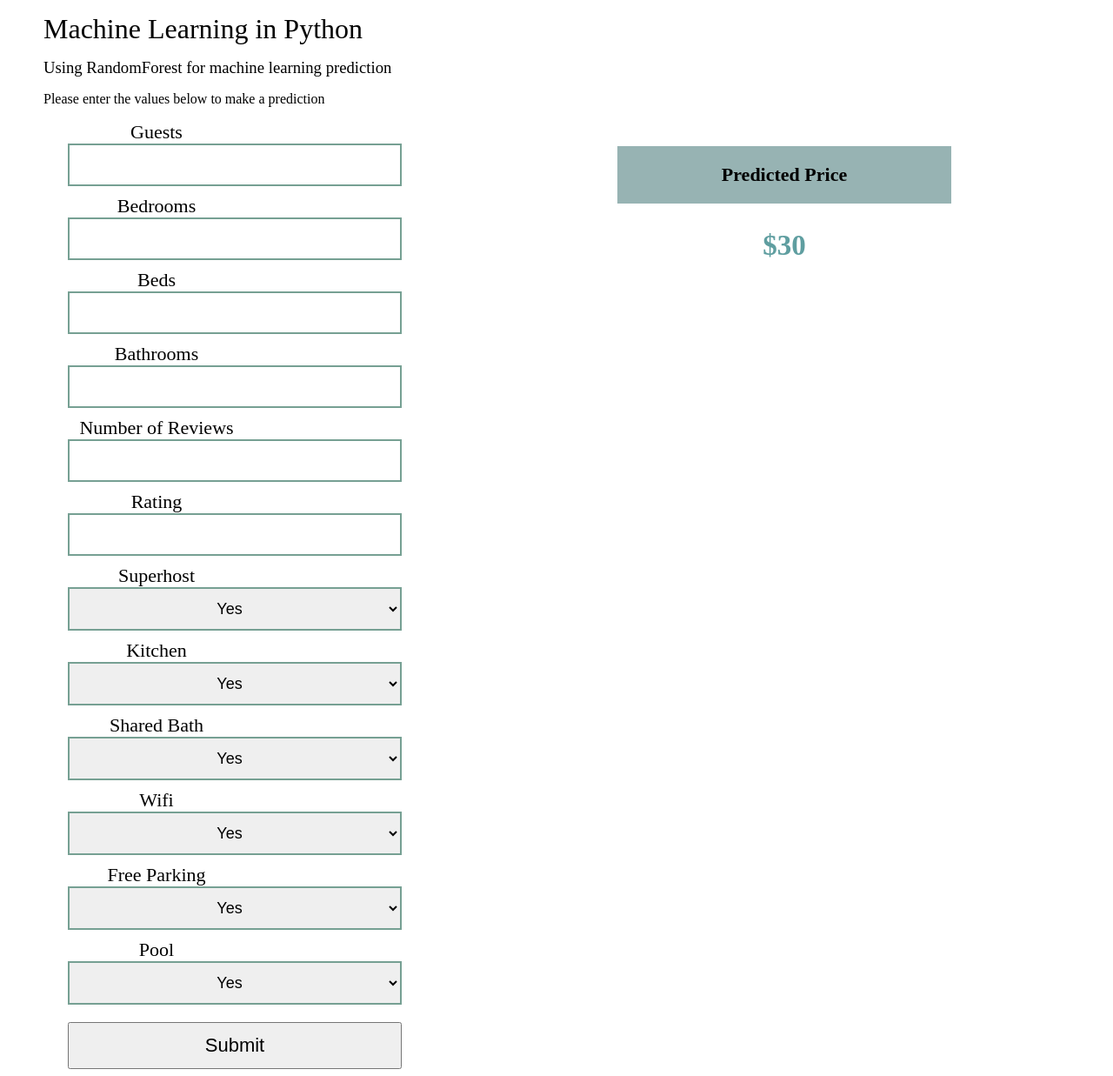
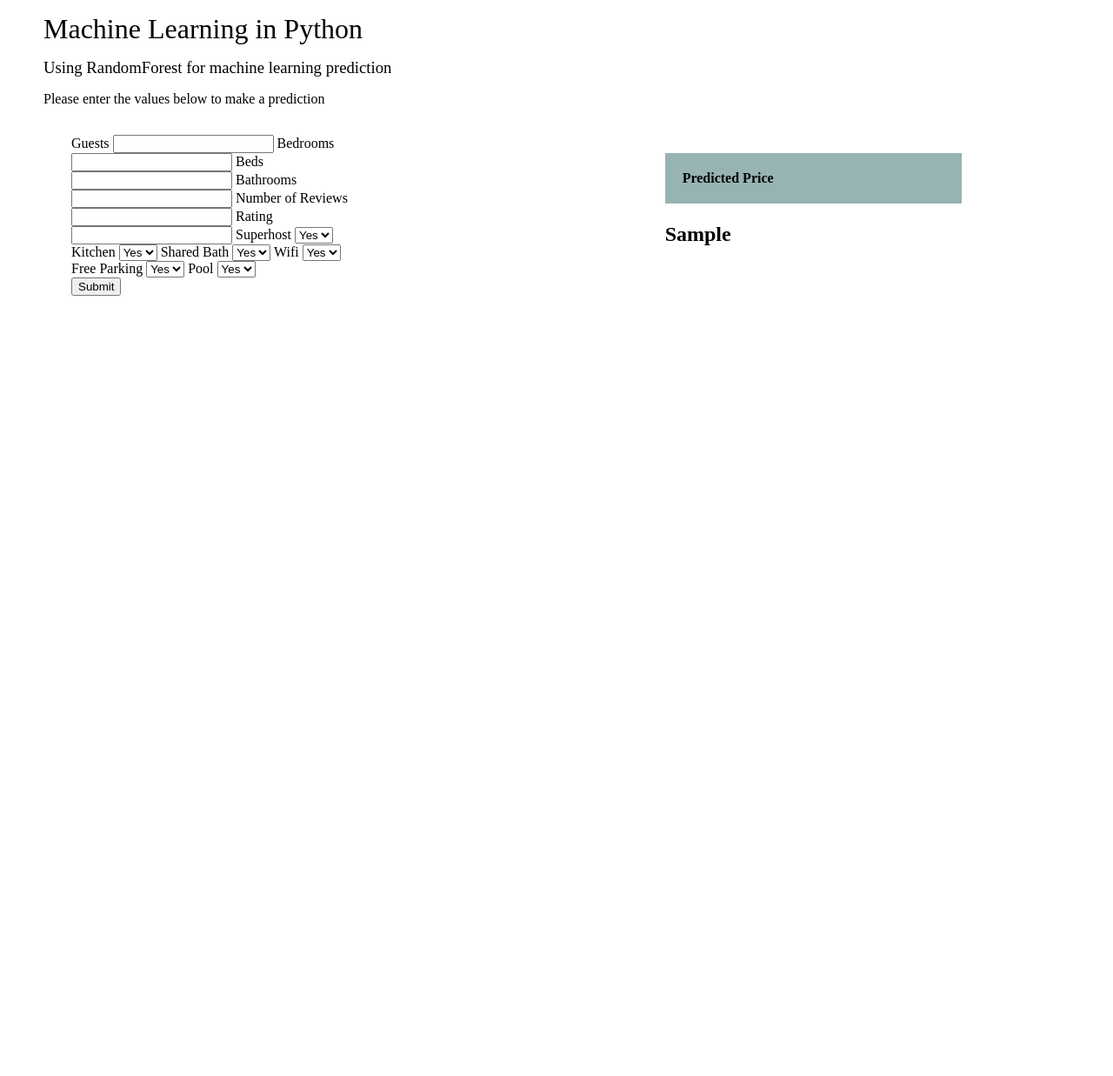
Before and after one commit to wkirui/ML-Model, a Flask app: template templates/index.html in a window 1280 px wide; the page is wider, and only the part inside the window is pictured. Shown: that part at 87% size. After the commit the page ends 340 px from the top of that part, so only its background shows below. Run offline with Flask 2, Linux system fonts and the light colour scheme; the template is opened without the code that fills it: most values are stand-ins (such as "Sample title", 1, 10 or a date in 2020); parts of the project's set-up code (start-up, migrations or seed data) failed here and were passed over.

Commit message:
some layout changes

```diff
--- a/app.py
+++ b/app.py
@@ -58,6 +58,9 @@ def predict():
     predicted_price = np.round(model.predict(new_submission_tf)[0],0)
     print('$'+str(predicted_price))
 
-    return redirect('/')
+    # update values html
+    return render_template('index.html', predicted_value='$ {} /night'.format(predicted_price))
+
+    # return redirect('/')
 if __name__ == "__main__":
     app.run()
--- a/static/styles/style.css
+++ b/static/styles/style.css
@@ -12,78 +12,21 @@ h4 {
     padding: 20px;
     box-sizing: border-box;
 }
-/* form{
-    align-items: center;
-    text-align: center;
-} */
-
-input{
-    width: 30vw;
-}
-input[type=number]{
-    /* width: 80px; */
-    font-size: 18px;
-    padding: 12px 20px;
-    margin-left: 8px;
-    margin-bottom: 10px;
-    border: 2px solid rgb(118, 160, 147);
-    box-sizing: border-box;
-    text-align: center;
-}
-input[type=number]:hover{
-    background-color: rgb(227, 233, 240);
+.prediction-container{
+    margin: 2rem;
+    width: 80vw;
+    display: grid;
+    grid-template-columns: 1fr 1fr 1fr;
+    grid-template-rows: 1fr 1fr 1fr;
 }
 
-select {
-    width:30vw;
-    font-size: 18px;
-    padding: 12px 20px;
-    margin-left: 8px;
-    margin-bottom: 10px;
-    border: 2px solid rgb(118, 160, 147);
-    box-sizing: border-box;
-    text-align: center;
-}
-
-input[type=submit]{
-    font-size: 22px;
-    width: 30vw;
-    padding: 12px 20px;
-    margin-left: 8px;
-    margin-top: 10px;
-
-
-}
-input[type=submit]:hover{
-    background-color:sandybrown;
-}
-#new-predictions{
-    font-size: 22px;
-    width: 30vw;
-    display: grid;
-    gap: 20px;
-    text-align: center;
-    margin-left: 20px;
-    margin-right: 20px;
-    grid-template-columns: 20ch auto;
-    grid-template-rows: auto;
+#input-values {
+    display: block;
+    float: left;
     grid-column-start: 1;
     grid-column-end: 2;
-
 }
 #predicted-price{
-    font-size: 22px;
-    width: 30vw;
-    position:relative;
-    grid-column-start: 2;
+    grid-column-start: 3;
     grid-column-end: 3;
-    gap: 20px;
-    text-align: center;
-
 }
-#prediction-grid {
-    display: grid;
-}
-#predicted-value {
-    color: cadetblue;
-}
--- a/templates/index.html
+++ b/templates/index.html
@@ -1,26 +1,62 @@
 <!DOCTYPE html>
 <html lang="en">
   <head>
-    <meta charset="UTF-8">
-    <meta name="viewport" content="width=device-width, initial-scale=1.0">
-    <link rel="stylesheet" type= "text/css" href= "{{ url_for('static',filename='styles/style.css') }}">
-    <link rel="stylesheet" type= "text/css" href= "../static/styles/style.css">
+    <meta charset="UTF-8" />
+    <meta name="viewport" content="width=device-width, initial-scale=1.0" />
+    <link
+      rel="stylesheet"
+      type="text/css"
+      href="{{ url_for('static',filename='styles/style.css') }}"
+    />
+    <link rel="stylesheet" type="text/css" href="../static/styles/style.css" />
     <title>ML Prediction API</title>
   </head>
   <body>
     <h1>Machine Learning in Python</h1>
     <h3>Using RandomForest for machine learning prediction</h3>
     <p>Please enter the values below to make a prediction</p>
-    <div id="prediction-grid">
-    <div id="new-predictions">
+    <div class="prediction-container">
       <form action="/predict" method="POST">
-            <label>Guests <input type="number" name ="guests" id="guest" required="required"></label>
-            <label>Bedrooms <input type="number" name='bedrooms' id="bedrooms", required="required"></label>
-            <label>Beds <input type="number" name='beds' id="beds"></label>
-            <label>Bathrooms <input type="number" name="bathrooms" id="bathrooms" required="required"></label>
-            <label>Number of Reviews </label><input type="number" name="total-reviews" id="total-reviews" required="required">
-            <label>Rating <input type="number" name="review-score" id="review-score" required="required"></label>
-
+        <div id="input-values">
+          <label
+            >Guests
+            <input type="number" name="guests" id="guest" required="required"
+          /></label>
+          <label
+            >Bedrooms
+            <input
+              type="number"
+              name="bedrooms"
+              id="bedrooms"
+              required="required"
+          /></label>
+          <label
+            >Beds
+            <input type="number" name="beds" id="beds" required="required"
+          /></label>
+          <label
+            >Bathrooms
+            <input
+              type="number"
+              name="bathrooms"
+              id="bathrooms"
+              required="required"
+          /></label>
+          <label>Number of Reviews </label
+          ><input
+            type="number"
+            name="total-reviews"
+            id="total-reviews"
+            required="required"
+          />
+          <label
+            >Rating
+            <input
+              type="number"
+              name="review-score"
+              id="review-score"
+              required="required"
+          /></label>
           <label for="is_superhost">Superhost</label>
           <select name="is_superhost" id="is_super_host">
             <option value="yes">Yes</option>
@@ -51,12 +87,13 @@
             <option value="yes">Yes</option>
             <option value="no">No</option>
           </select>
-            <input type="submit" value="Submit">
+        </div>
+        <input type="submit" value="Submit" />
       </form>
-    </div>
       <div id="predicted-price">
-        <h4>Predicted Price </h4>
-        <h2 id="predicted-value">$30</h2>
+        <h4>Predicted Price</h4>
+        <!-- {{predicted_value}} -->
+        <h2 id="predicted-value">{{predicted_value}}</h2>
       </div>
     </div>
   </body>
```
Lines whose indentation alone changed are shown as unchanged.
